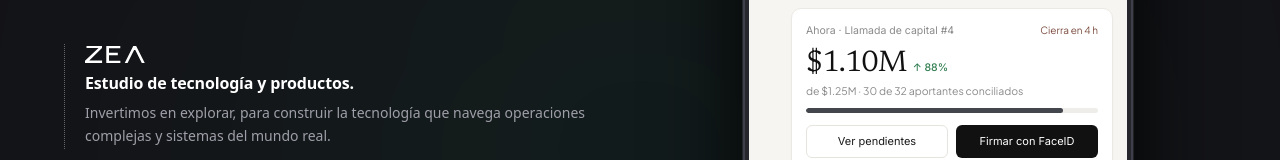
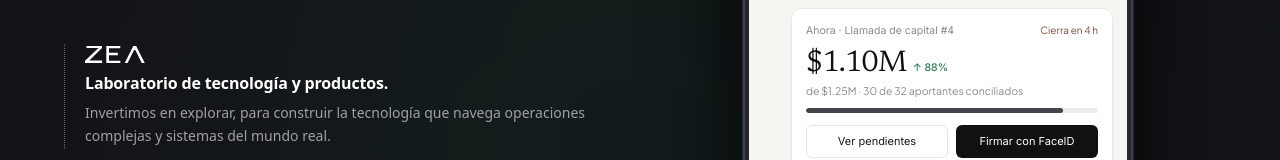
Before and after one commit to ZeaCl/zea-web, a SvelteKit app: page / in a window 1280 px wide. Shown: the part 321-481 px from the top of the page. Built offline with nearby package versions, Linux system fonts and the light colour scheme.

Commit message:
copy(hero): change subtitle to 'Laboratorio de tecnología y productos'

```diff
--- a/src/routes/+page.svelte
+++ b/src/routes/+page.svelte
@@ -55,7 +55,7 @@
           <div class="border-l border-dotted border-white/35 pl-4 sm:pl-5 py-0.5 space-y-1.5">
             <ZeaLogo class="h-4 sm:h-4.5 w-auto text-white" />
             <h1 class="font-sans text-[15px] sm:text-[16px] font-semibold tracking-[-0.01em] text-white leading-snug pt-0.5">
-              {lang === 'es' ? 'Estudio de tecnología y productos.' : 'Technology & product studio.'}
+              {lang === 'es' ? 'Laboratorio de tecnología y productos.' : 'Technology & product lab.'}
             </h1>
             <p class="font-sans text-[13.5px] sm:text-[14px] text-zinc-400 font-normal leading-relaxed max-w-lg pt-0.5">
               {lang === 'es'
```
Also changed, not shown: 1 other file (tests, documents, lock files or other folders).
